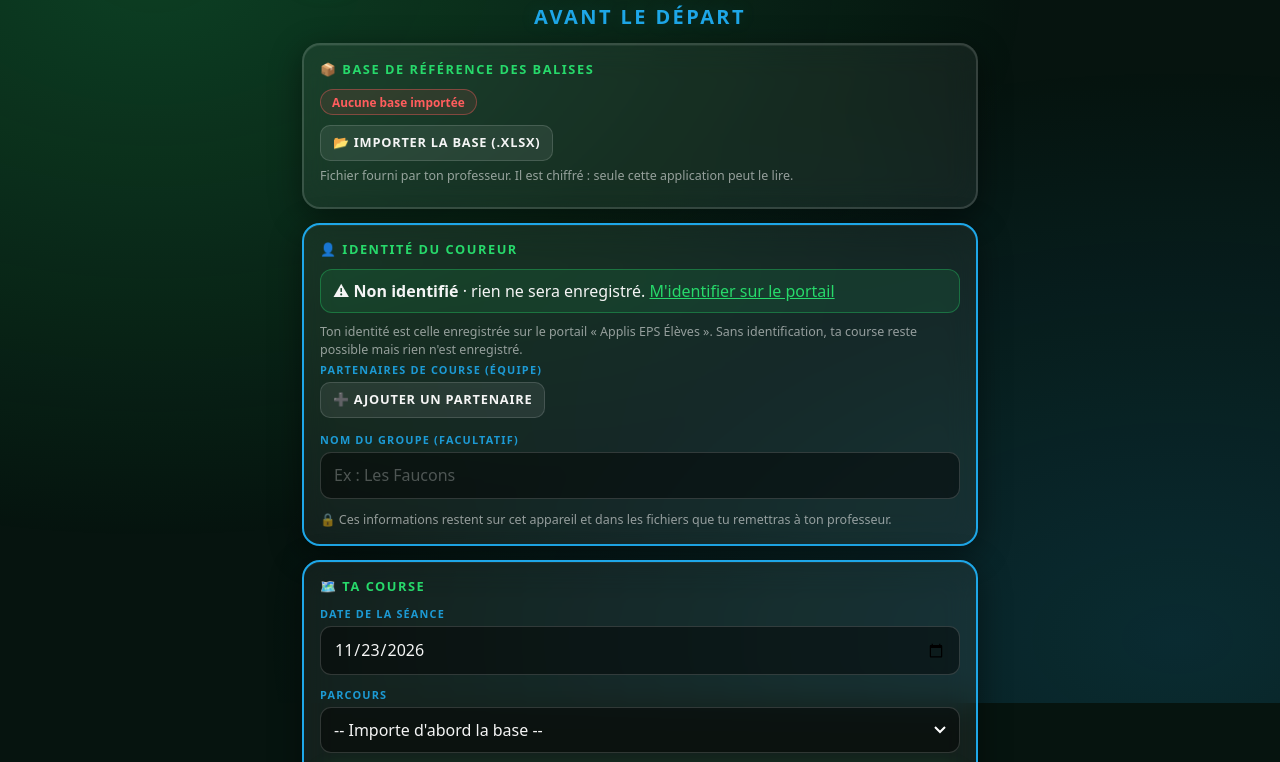
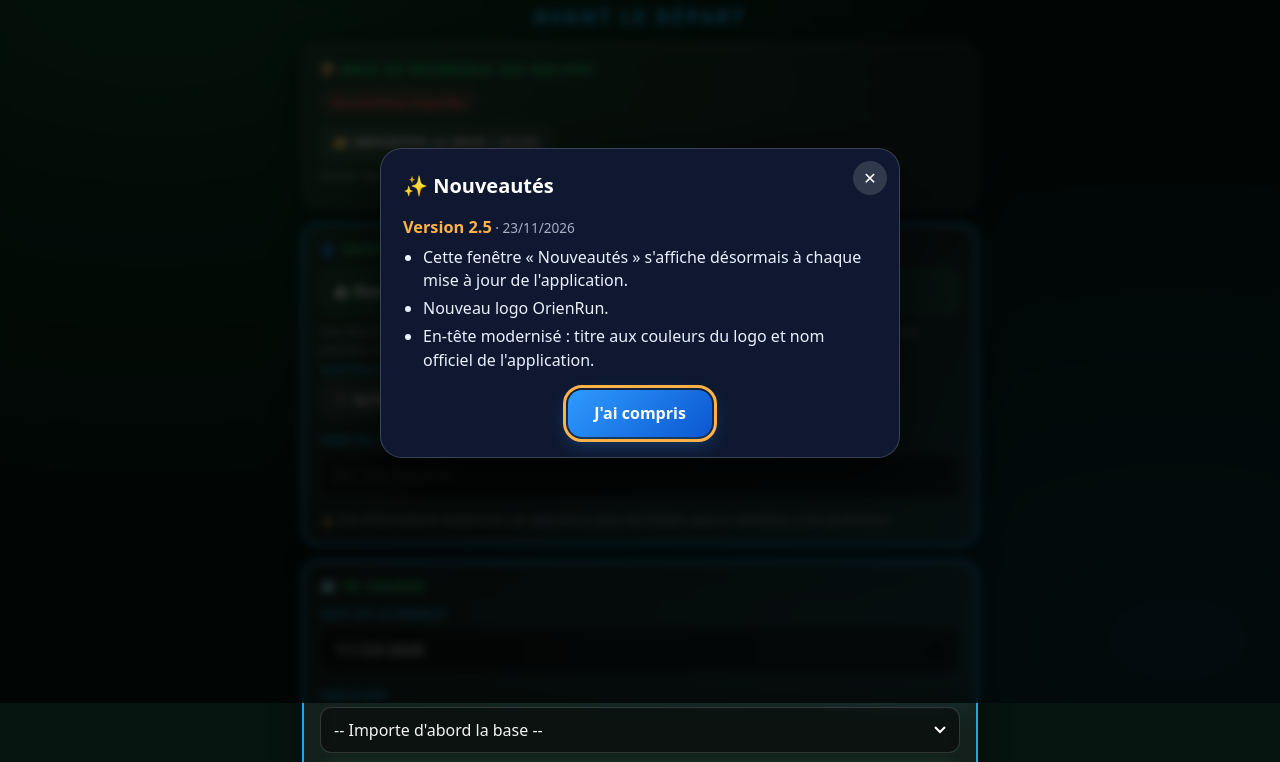
Before and after one commit to VinzToc/OrienRun_Eleves, a plain HTML site: page index.html in a window 1280 px wide. Shown: the part 97-859 px from the top of the page. Drawn offline with Linux system fonts and the light colour scheme.

Commit message:
Fenêtre « Nouveautés » affichée une fois après chaque mise à jour
Co-Authored-By: Claude Sonnet 5.5 <noreply@anthropic.com>
Claude-Session: https://claude.ai/code/session_01DWMzvDjuQqdn6i5FnQMur8

```diff
--- a/index.html
+++ b/index.html
@@ -128,5 +128,6 @@
 <script src="js/update.js"></script>
 <script src="js/scanner.js"></script>
 <script src="js/app.js"></script>
+<script src="nouveautes.js" defer></script>
 </body>
 </html>
--- /dev/null
+++ b/nouveautes.js
@@ -0,0 +1,95 @@
+/* Fenêtre « Nouveautés » : s'affiche une seule fois après chaque mise à jour de l'application.
+   Autonome (aucune dépendance), isolée du style de l'appli (Shadow DOM).
+   Lit nouveautes.json (à côté de ce fichier) : [{ "v":"1.2.0", "date":"2026-11-23", "titre":"(facultatif)", "items":["…"] }, …]
+   La version courante = la plus haute « v » du fichier. Pour une nouvelle version : ajouter une entrée au début du fichier. */
+(function () {
+  'use strict';
+  var script = document.currentScript, base = script && script.src ? script.src : location.href;
+  var seg = (location.pathname.split('/')[1] || 'app').toLowerCase();
+  var KEY = 'EPS_NV_' + seg;
+
+  function cmp(a, b) {
+    a = String(a).split('.').map(Number); b = String(b).split('.').map(Number);
+    for (var i = 0; i < 3; i++) { var d = (a[i] || 0) - (b[i] || 0); if (d) return d; }
+    return 0;
+  }
+  function lire() { try { return localStorage.getItem(KEY); } catch (e) { return null; } }
+  function ecrire(v) { try { localStorage.setItem(KEY, v); } catch (e) {} }
+
+  var cache = null;
+  function charger() {
+    if (!cache) {
+      cache = fetch(new URL('nouveautes.json', base).href, { cache: 'no-cache' })
+        .then(function (r) { if (!r.ok) throw 0; return r.json(); })
+        .then(function (L) {
+          L = (Array.isArray(L) ? L : []).filter(function (n) { return n && n.v; });
+          return L.sort(function (a, b) { return cmp(b.v, a.v); });
+        })
+        .catch(function () { return []; });
+    }
+    return cache;
+  }
+
+  var CSS = '' +
+    '.ov{position:fixed;inset:0;z-index:2147483000;background:rgba(0,0,0,.72);display:flex;align-items:center;justify-content:center;padding:16px;backdrop-filter:blur(4px);-webkit-backdrop-filter:blur(4px);font-family:system-ui,-apple-system,"Segoe UI",Roboto,sans-serif}' +
+    '.fc{position:relative;box-sizing:border-box;width:100%;max-width:520px;max-height:86vh;overflow:auto;background:#0f1830;color:#eaf0ff;border:1px solid rgba(255,255,255,.18);border-radius:22px;padding:22px 22px 20px;box-shadow:0 20px 60px rgba(0,0,0,.6);line-height:1.45}' +
+    'h3{margin:0 40px 10px 0;font-size:1.25rem;color:#fff}' +
+    'h4{margin:16px 0 6px;font-size:1.02rem;color:#ffb347}h4 small{font-weight:500;opacity:.7;color:#eaf0ff}' +
+    'ul{margin:0;padding-left:20px}li{margin:5px 0}' +
+    '.x{position:absolute;top:12px;right:12px;width:34px;height:34px;border:0;border-radius:50%;background:rgba(255,255,255,.14);color:#fff;font-size:1rem;cursor:pointer}' +
+    '.ok{display:block;margin:18px auto 0;border:0;border-radius:14px;padding:12px 26px;font:inherit;font-weight:700;color:#fff;cursor:pointer;background:linear-gradient(135deg,#2f9bff,#0b57d0);box-shadow:0 6px 18px rgba(47,155,255,.35)}' +
+    '.x:focus-visible,.ok:focus-visible{outline:3px solid #ffb347;outline-offset:2px}';
+
+  var hote = null;
+  function fermer() {
+    if (hote) { hote.remove(); hote = null; }
+    document.removeEventListener('keydown', touche, true);
+    charger().then(function (L) { if (L.length) ecrire(L[0].v); });
+  }
+  function touche(e) { if (e.key === 'Escape') fermer(); }
+
+  function montrer(liste) {
+    if (!liste.length || hote) return;
+    hote = document.createElement('div');
+    var ombre = hote.attachShadow({ mode: 'open' });
+    var st = document.createElement('style'); st.textContent = CSS; ombre.appendChild(st);
+    var ov = document.createElement('div'); ov.className = 'ov';
+    var fc = document.createElement('div'); fc.className = 'fc'; fc.setAttribute('role', 'dialog'); fc.setAttribute('aria-label', 'Nouveautés');
+    var x = document.createElement('button'); x.className = 'x'; x.type = 'button'; x.textContent = '✕'; x.setAttribute('aria-label', 'Fermer');
+    var h = document.createElement('h3'); h.textContent = '✨ Nouveautés';
+    fc.appendChild(x); fc.appendChild(h);
+    liste.forEach(function (n) {
+      var t = document.createElement('h4');
+      t.textContent = n.titre || ('Version ' + n.v);
+      if (n.date && !n.titre) {
+        var d = new Date(n.date); var s = document.createElement('small');
+        if (!isNaN(d)) { s.textContent = ' · ' + d.toLocaleDateString('fr-FR'); t.appendChild(s); }
+      }
+      var ul = document.createElement('ul');
+      (n.items || []).forEach(function (it) { var li = document.createElement('li'); li.textContent = it; ul.appendChild(li); });
+      fc.appendChild(t); fc.appendChild(ul);
+    });
+    var ok = document.createElement('button'); ok.className = 'ok'; ok.type = 'button'; ok.textContent = "J'ai compris";
+    fc.appendChild(ok); ov.appendChild(fc); ombre.appendChild(ov);
+    x.onclick = ok.onclick = fermer;
+    ov.onclick = function (e) { if (e.target === ov) fermer(); };
+    document.addEventListener('keydown', touche, true);
+    (document.body || document.documentElement).appendChild(hote);
+    try { ok.focus({ preventScroll: true }); } catch (e) {}
+  }
+
+  function auto() {
+    charger().then(function (L) {
+      if (!L.length) return;
+      var cur = L[0].v, vue = lire();
+      if (!vue) montrer(L.slice(0, 1));                                   /* première ouverture : dernière version seulement */
+      else if (cmp(cur, vue) > 0) montrer(L.filter(function (n) { return cmp(n.v, vue) > 0; }));
+    });
+  }
+
+  /* Réouverture manuelle (depuis la console ou un bouton de l'appli) : window.voirNouveautes() */
+  window.voirNouveautes = function () { return charger().then(function (L) { montrer(L.slice(0, 4)); }); };
+
+  if (document.readyState === 'complete') setTimeout(auto, 400);
+  else window.addEventListener('load', function () { setTimeout(auto, 400); });
+})();
--- /dev/null
+++ b/nouveautes.json
@@ -0,0 +1,11 @@
+[
+ {
+  "v": "2.5",
+  "date": "2026-11-23",
+  "items": [
+   "Cette fenêtre « Nouveautés » s'affiche désormais à chaque mise à jour de l'application.",
+   "Nouveau logo OrienRun.",
+   "En-tête modernisé : titre aux couleurs du logo et nom officiel de l'application."
+  ]
+ }
+]
--- a/sw.js
+++ b/sw.js
@@ -1,5 +1,5 @@
-const V='orienrun-eleve-v2.6';
-const SHELL=['./','index.html','config.js','manifest.webmanifest','css/base.css','css/app.css','js/orun-core.js','js/eps-core.js','js/eleve-core.js','js/update.js','js/scanner.js','js/app.js','lib/xlsx.full.min.js','lib/jsQR.js','lib/leaflet/leaflet.js','lib/leaflet/leaflet.css','icons/icon-192.png'];
+const V='orienrun-eleve-v2.7';
+const SHELL=['nouveautes.js','nouveautes.json','./','index.html','config.js','manifest.webmanifest','css/base.css','css/app.css','js/orun-core.js','js/eps-core.js','js/eleve-core.js','js/update.js','js/scanner.js','js/app.js','lib/xlsx.full.min.js','lib/jsQR.js','lib/leaflet/leaflet.js','lib/leaflet/leaflet.css','icons/icon-192.png'];
 self.addEventListener('install',e=>{e.waitUntil(caches.open(V).then(c=>Promise.all(SHELL.map(u=>fetch(u,{cache:'reload'}).then(r=>r.ok&&c.put(u,r)).catch(()=>{})))).then(()=>self.skipWaiting()))});
 self.addEventListener('activate',e=>{e.waitUntil(caches.keys().then(k=>Promise.all(k.filter(x=>x!==V&&x.startsWith('orienrun-eleve')).map(x=>caches.delete(x)))).then(()=>self.clients.claim()))});
 self.addEventListener('fetch',e=>{
```
